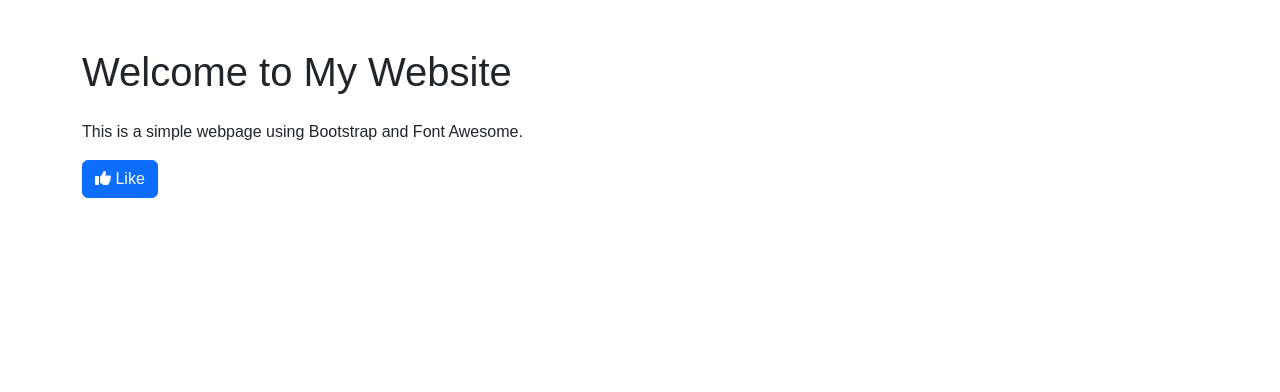
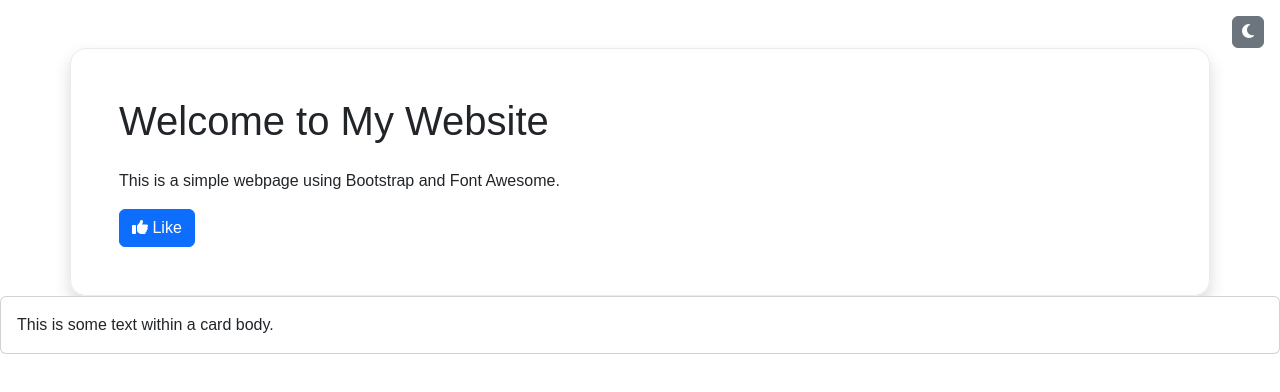
Before and after one commit to josguzmanuvmx/solicitud, a plain HTML site: page index.html in a window 1280 px wide. Drawn offline with nearby package versions, Linux system fonts and the light colour scheme.

Commit message:
Update index.html

```diff
--- a/index.html
+++ b/index.html
@@ -1,5 +1,5 @@
 <!DOCTYPE html>
-<html lang="en">
+<html lang="en" data-bs-theme="light">
 <head>
     <meta charset="UTF-8">
     <meta name="viewport" content="width=device-width, initial-scale=1.0">
@@ -17,13 +17,22 @@
     <link rel="stylesheet" href="styles.css">
 </head>
 <body>
-
-    <div class="container mt-5">
+    <button id="theme-toggle" class="btn btn-secondary position-fixed p-0 top-0 end-0 m-3"
+        style="width: 2rem; height: 2rem;" onclick="toggleDarkMode()">
+        <i class="fas fa-moon"></i>
+    </button>
+    <div class="container mt-5 border border-light-subtle p-5 rounded-4 shadow">
         <h1 class="mb-4">Welcome to My Website</h1>
         <p>This is a simple webpage using Bootstrap and Font Awesome.</p>
         <button class="btn btn-primary">
             <i class="fas fa-thumbs-up"></i> Like
         </button>
+    </div>
+
+    <div class="card">
+        <div class="card-body">
+            This is some text within a card body.
+        </div>
     </div>
 
     <!-- Bootstrap JS Bundle with Popper -->
```
